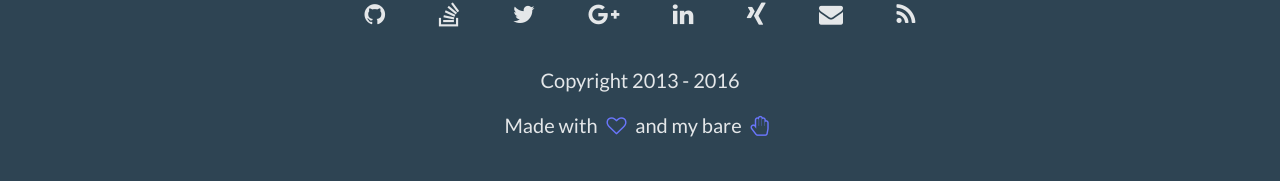
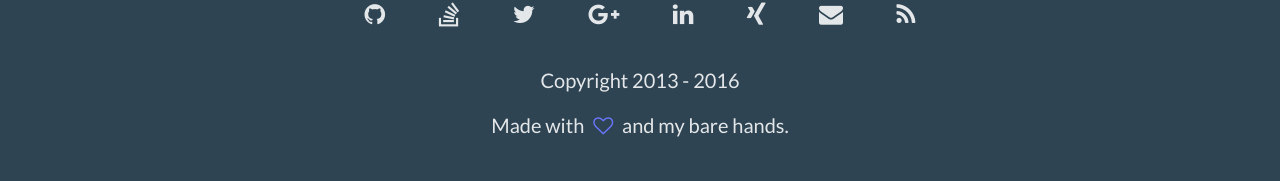
Before and after one commit to MartinSeeler/MartinSeeler.github.io, a Jekyll site: the page built from index.html, in a window 1280 px wide. Shown: the part 1725-1906 px from the top of the page. Built offline with Jekyll 4.4.1, drawn with Linux system fonts in a browser that asks for light colours; nearby versions of some CDN libraries.

Commit message:
Change footer text

```diff
--- a/_includes/footer.html
+++ b/_includes/footer.html
@@ -13,6 +13,6 @@
     </section>
     <section>
         <p><small>Copyright 2013 - 2016</small></p>
-        <p><small>Made with <i class="fa fa-heart-o"></i> and my bare <i class="fa fa-hand-paper-o"></i></small></p>
+        <p><small>Made with <i class="fa fa-heart-o"></i> and my bare hands.</small></p>
     </section>
 </footer>
```
